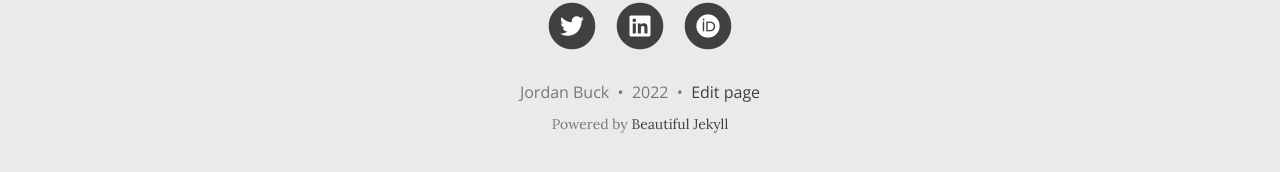
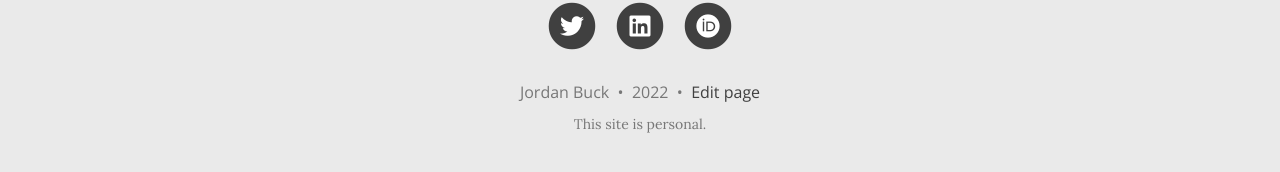
Before and after one commit to jc-buck/jc-buck.github.io, a Jekyll site: the page built from index.html, in a window 1280 px wide and 1281 px high. Shown: the part 1096-1268 px from the top of the window. Built offline with Jekyll 4.4.1, drawn with Linux system fonts in a browser that asks for light colours; nearby versions of some CDN libraries; the list of posts is cut into pages by our own code; comment, search, counter and statistics services are not loaded.

Commit message:
Update footer.html

```diff
--- a/_includes/footer.html
+++ b/_includes/footer.html
@@ -38,8 +38,7 @@
 
       </p>
       {% unless site.remove-ads %}<p class="theme-by text-muted">
-        Powered by
-        <a href="https://beautifuljekyll.com">Beautiful Jekyll</a>
+        This site is personal.
       </p>{% endunless %}
       </div>
     </div>
```
